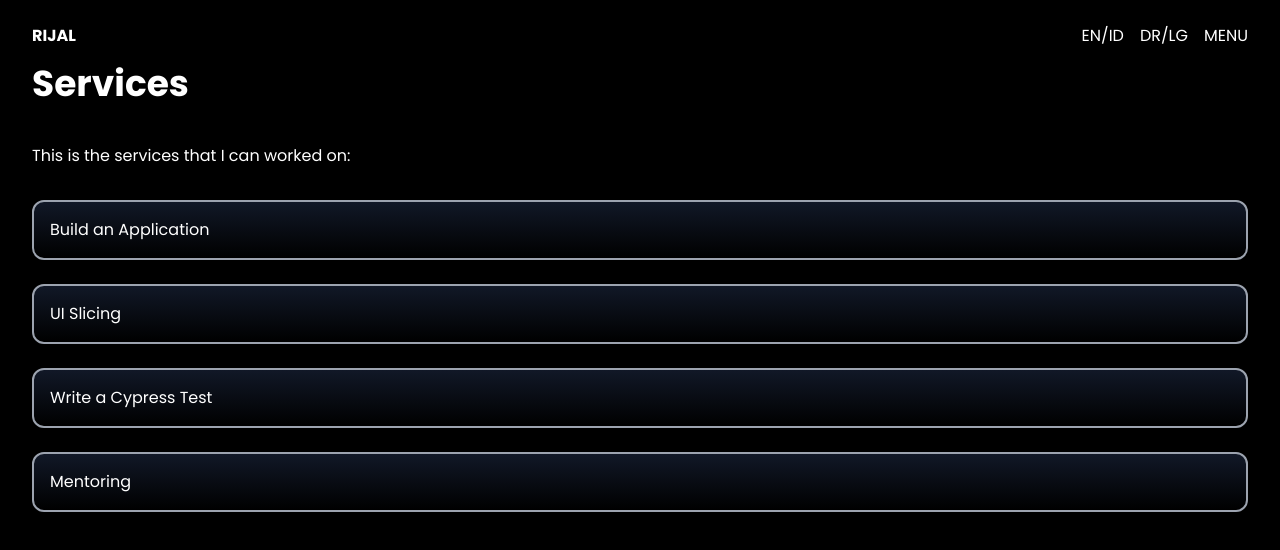
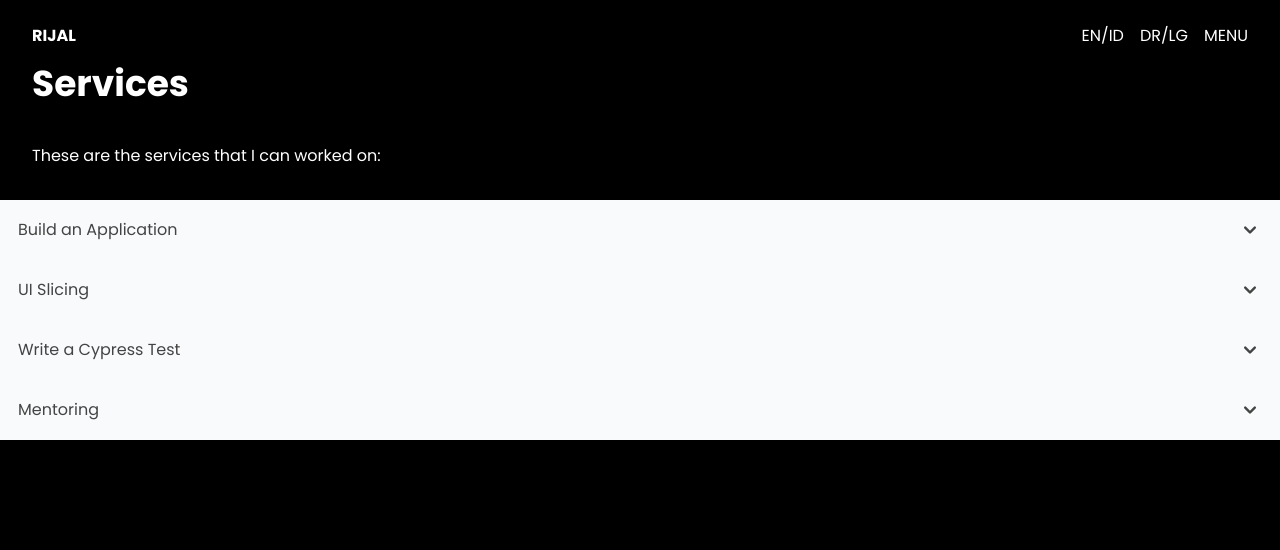
Before and after one commit to rijalislamir/rijalislamir.github.io, a Vue app: page /services in a window 1280 px wide. Shown: the top 550 px of the page. Built offline with nearby package versions, Linux system fonts and the light colour scheme.

Commit message:
add services accordion

```diff
--- a/src/views/Projects.vue
+++ b/src/views/Projects.vue
@@ -57,9 +57,7 @@
   >
     <div
       class="cursor-pointer group transition"
-      @click="
-        () => router.push(`/projects/${nextProject(route.params.title)?.param}`)
-      "
+      @click="() => openProject(route.params.title)"
     >
       <span v-if="nextProject(route.params.title)?.param === projects[0].param">
         Back to Start
@@ -74,30 +72,6 @@
 </template>
 
 <script setup lang="ts">
-// <div
-//     v-if="route.params.title"
-//     class="text-white mx-8 py-4 border-t-2 flex justify-between"
-//   >
-//     <!-- <div
-//       class="cursor-pointer"
-//       @click="
-//         () => router.push(`/projects/${nextProject(route.params.title)?.param}`)
-//       "
-//     > -->
-//     <!-- <RouterLink :to="`/projects/${nextProject(route.params.title)?.param}`"> -->
-//     <div class="group transition">
-//       <span v-if="nextProject(route.params.title)?.param === projects[0].param">
-//         Back to Start
-//       </span>
-//       <span v-else>Next Project</span>
-//       <span
-//         class="block max-w-0 group-hover:max-w-full transition-all duration-500 h-0.5 bg-white"
-//       ></span>
-//     </div>
-//     <!-- </RouterLink> -->
-//     <!-- </div> -->
-//     <div>{{ nextProject(route.params.title)?.title }}</div>
-//   </div>
 import { useRoute, useRouter } from "vue-router";
 import SocialChat from "../components/SocialChat.vue";
 import Laundry from "../components/Laundry.vue";
@@ -125,6 +99,12 @@ const projects = [
   },
 ];
 
+const openProject = (title: string | string[]) => {
+  const param = `/projects/${nextProject(title)?.param}`;
+  router.push(param);
+  window.scrollTo(0, 0);
+};
+
 const nextProject = (search: string | string[]) => {
   if (typeof search !== "string") return;
   const index = projects.findIndex(({ param }) => param === search) + 1;
--- a/src/views/Services.vue
+++ b/src/views/Services.vue
@@ -8,35 +8,93 @@
       enter-from-class="opacity-0 -translate-y-full"
       enter-to-class="opacity-100 translate-y-0"
     >
-      <p class="p-8 pt-0">This is the services that I can worked on:</p>
+      <p class="p-8 pt-0">These are the services that I can worked on:</p>
     </Transition>
 
-    <div class="overflow-hidden">
-      <div v-for="(service, i) in services">
+    <div v-for="(service, i) in services" class="overflow-hidden">
       <Transition
         appear
         :enter-active-class="`transition-all duration-500 delay-${
           (Number(services.length) - i - 1) * 100
         }`"
-          enter-from-class="opacity-0 -translate-y-full"
-          enter-to-class="opacity-100 translate-y-0"
+        enter-from-class="-translate-y-full"
+        enter-to-class="translate-y-0"
       >
+        <div>
+          <button
+            @click="(e) => openDescription(e, i)"
+            class="bg-slate-50 hover:bg-slate-200 text-[#444] cursor-pointer p-[18px] w-full text-left border-0 outline-none duration-200 flex justify-between"
+            :class="{
+              'bg-slate-300 hover:bg-slate-500 hover:text-white':
+                service.isOpen,
+            }"
+          >
+            <span class="pointer-events-none">
+              {{ service.name }}
+            </span>
+
+            <svg
+              data-accordion-icon
+              class="pointer-events-none w-6 h-6 shrink-0"
+              :class="{ 'rotate-180': service.isOpen }"
+              fill="currentColor"
+              viewBox="0 0 20 20"
+              xmlns="http://www.w3.org/2000/svg"
+            >
+              <path
+                fill-rule="evenodd"
+                d="M5.293 7.293a1 1 0 011.414 0L10 10.586l3.293-3.293a1 1 0 111.414 1.414l-4 4a1 1 0 01-1.414 0l-4-4a1 1 0 010-1.414z"
+                clip-rule="evenodd"
+              ></path>
+            </svg>
+          </button>
+
           <div
-            class="m-8 mb-6 mt-0 p-4 bg-gradient-to-b from-gray-900 to-black rounded-xl border-gray-400 border-2"
+            class="p-[18px] py-0 bg-white text-black max-h-0 overflow-hidden transition-all duration-200 ease-out"
           >
-            {{ service.name }}
+            <p class="my-4">{{ service.description }}</p>
+          </div>
         </div>
       </Transition>
-      </div>
     </div>
   </div>
 </template>
 
 <script setup lang="ts">
-const services = [
-  { name: "Build an Application" },
-  { name: "UI Slicing" },
-  { name: "Write a Cypress Test" },
-  { name: "Mentoring" },
-];
+import { ref } from "vue";
+
+const services = ref([
+  {
+    isOpen: false,
+    name: "Build an Application",
+    description:
+      "We can discuss the idea you've thought of and we can brainstorm it to create a concept of the application.",
+  },
+  {
+    isOpen: false,
+    name: "UI Slicing",
+    description:
+      "You give a design of the front-end that you want to build. You can just give me an image, but better is using figma.",
+  },
+  {
+    isOpen: false,
+    name: "Write a Cypress Test",
+    description:
+      "The app should be done or can be ran at least. And then I can create unit or end-to-end test using Cypress.",
+  },
+  {
+    isOpen: false,
+    name: "Mentoring",
+    description:
+      "I will mentoring you through you learning journey. The topic that I can give you are basic programming, HTML, CSS, and JavaScript.",
+  },
+]);
+
+const openDescription = (e: any, i: number) => {
+  services.value[i].isOpen = !services.value[i].isOpen;
+  const panel = e.srcElement.nextElementSibling;
+  panel.style.maxHeight = panel.style.maxHeight
+    ? null
+    : panel.scrollHeight + "px";
+};
 </script>
--- a/src/views/Stacks.vue
+++ b/src/views/Stacks.vue
@@ -9,7 +9,7 @@
       enter-to-class="opacity-100 translate-y-0"
     >
       <p class="p-8 pt-0">
-        This is the stacks that I have used for building an app:
+        These are the stacks that I have used for building an app:
       </p>
     </Transition>
 
```
Lines whose indentation alone changed are shown as unchanged.
